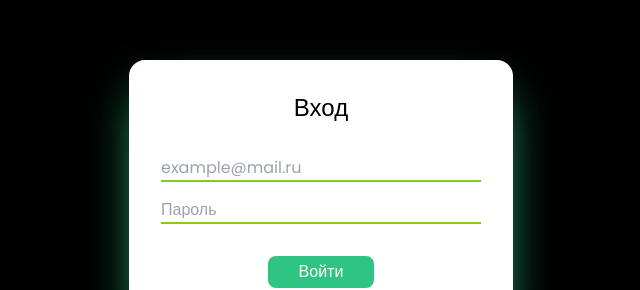
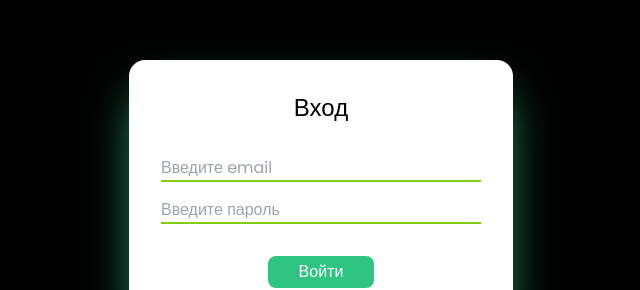
Before and after one commit to sergey200312/fakebook, a React (Vite) app in the folder frontend/: page /login in a window 1280 px wide. Shown: the part 210-500 px from the top of the page, without its empty margins (319-959 px from the left). Built offline with nearby package versions, Linux system fonts and the light colour scheme.

Commit message:
импортировал react auth kit для управления аутентификацией

```diff
--- a/frontend/package.json
+++ b/frontend/package.json
@@ -14,6 +14,7 @@
     "axios-hooks": "^5.0.2",
     "dotenv": "^16.4.5",
     "react": "^18.3.1",
+    "react-auth-kit": "^3.1.3",
     "react-dom": "^18.3.1",
     "react-router-dom": "^6.26.1"
   },
--- a/frontend/src/pages/LoginPage.jsx
+++ b/frontend/src/pages/LoginPage.jsx
@@ -16,7 +16,7 @@ export default function LoginPage() {
                         <input
                             type='text'
                             id='email'
-                            placeholder='example@mail.ru'
+                            placeholder='Введите email'
                             required
                             className='w-full border-lime-500 focus:border-lime-600 border-b-2 focus:outline-none' />
                     </div>
@@ -24,7 +24,7 @@ export default function LoginPage() {
                         <input
                             type='password'
                             id='password'
-                            placeholder='Пароль'
+                            placeholder='Введите пароль'
                             required
                             className='w-full border-lime-500 focus:border-lime-600 border-b-2 focus:outline-none' />
                     </div>
```
Also changed, not shown: 1 other file (tests, documents, lock files or other folders).
